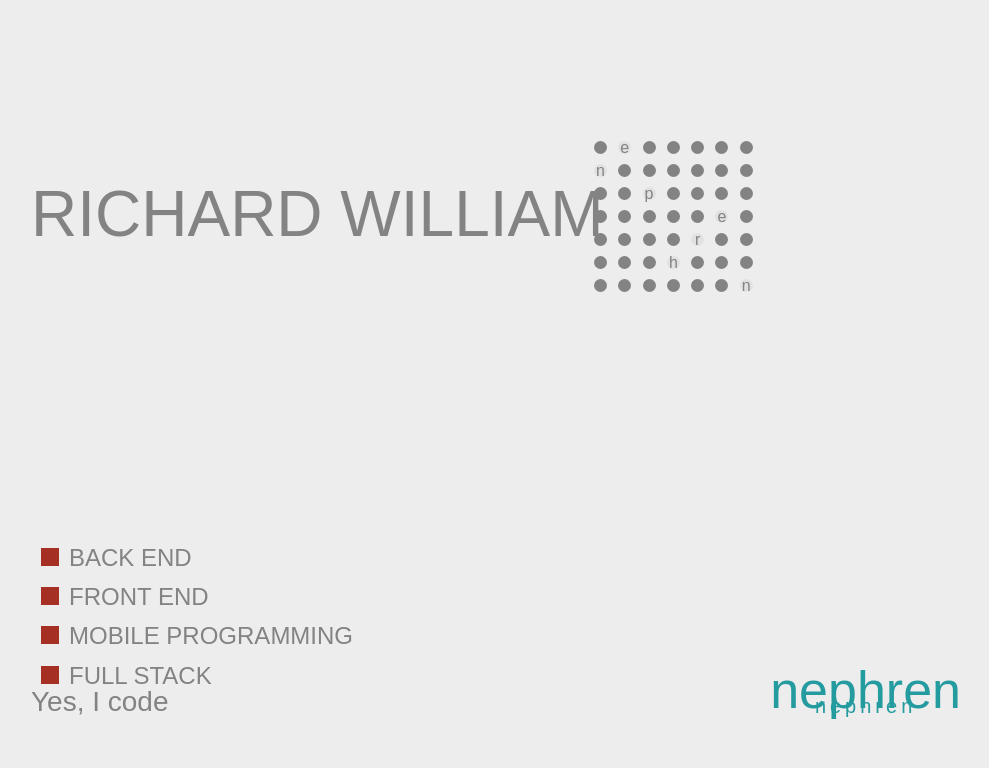
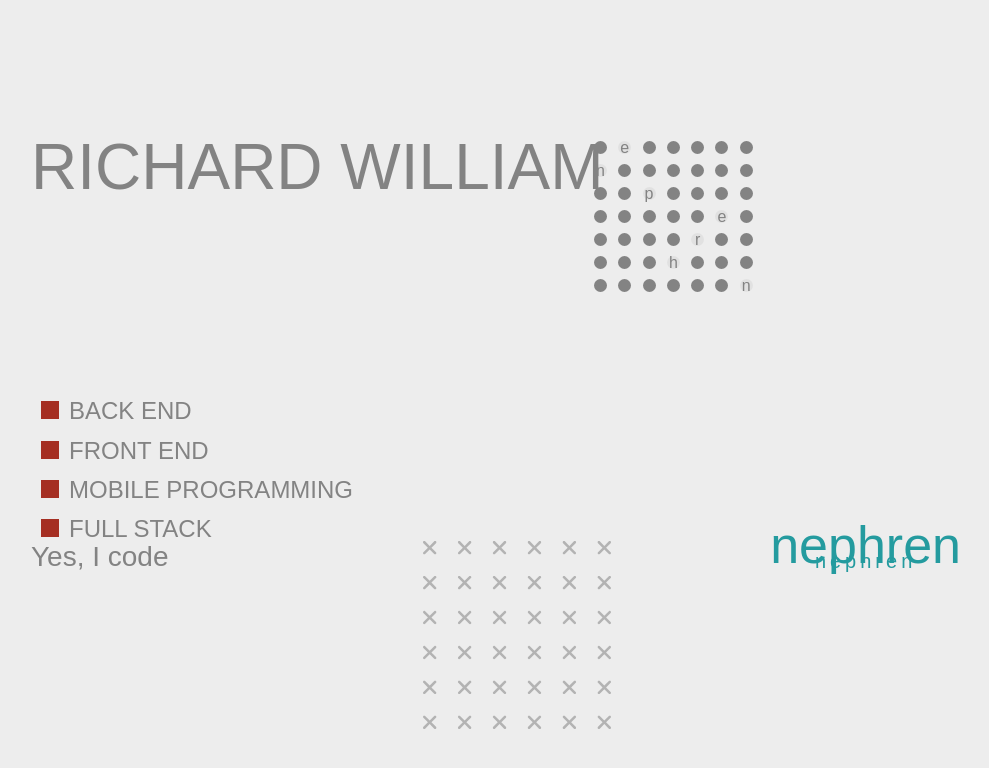
Before and after one commit to richard483/nephren-ui-revamp, a React (Vite) app: page / in a window 1280 px wide. Shown: the top 768 px of the page, without its empty margins (144-1133 px from the left). Built offline with nearby package versions, Linux system fonts and the light colour scheme; a web font is replaced by a local one.

Commit message:
feat: added x pattern & fixed some styling

```diff
--- a/src/App.scss
+++ b/src/App.scss
@@ -4,7 +4,7 @@
   display: flex;
   flex-direction: column;
   position: relative;
-  padding: 180px 0;
+  padding: 16.67vh 0;
   height: calc(100% - 2 * 180px);
   justify-content: space-between;
 }
@@ -36,10 +36,18 @@ h1 {
     left: 1364px;
     top: 269px;
   }
+
+  &-x {
+    @extend #box;
+    right: 525px;
+    top: 541px;
+    width: auto;
+    height: auto;
+  }
 }
 
 .items {
-  margin-top: 300px;
+  margin-top: 25vh;
   margin-left: 10px;
   display: flex;
   flex-direction: column;
--- a/src/App.tsx
+++ b/src/App.tsx
@@ -1,12 +1,15 @@
 import '@/App.scss';
 import TextGrid from './component/TextGrid/TextGrid.tsx';
 import ItemList from './component/ItemList/ItemList.tsx';
+
+import x_pattern from '@assets/x_pattern.svg';
 
 function App() {
   return (
     <>
       <span id="box-grey" />
       <span id="box-blue" />
+      <img id="box-x" src={x_pattern} />
       <TextGrid />
       <div className="content-wrapper">
         <div className="title">
--- a/vite.config.ts
+++ b/vite.config.ts
@@ -16,6 +16,7 @@ export default defineConfig({
     alias: {
       '@': path.resolve(__dirname, 'src'),
       '@variables': path.resolve(__dirname, 'src/_variables.scss'),
+      '@assets': path.resolve(__dirname, 'src/assets'),
     },
   },
 });
```
Also changed, not shown: src/assets/x_pattern.svg (added), 1 other file (tests, documents, lock files or other folders).
